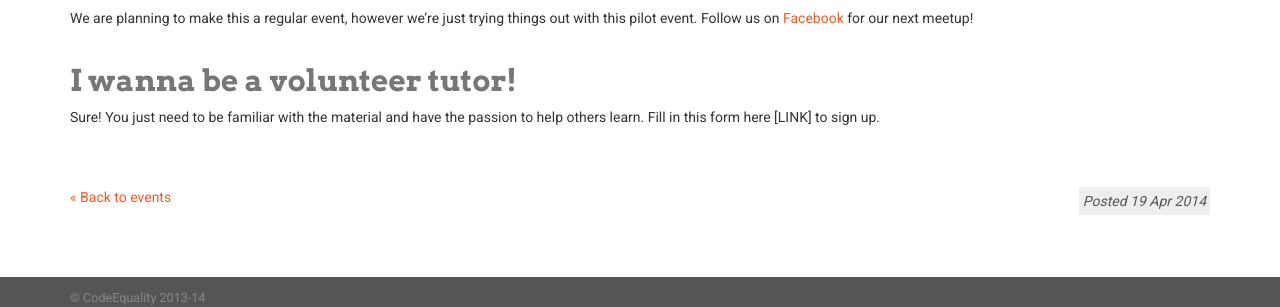
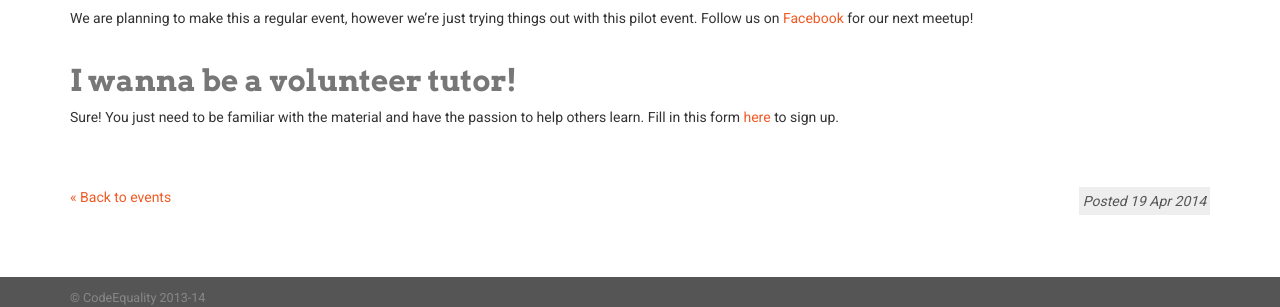
Before and after one commit to CodeEquality/codeequality.github.io, a Jekyll site: the page built from _posts/2014-04-19-monthly-meetups.md, in a window 1280 px wide and 900 px high, scrolled down 752 px. Shown: the part 523-830 px from the top of the window. Built offline with Jekyll 4.4.1, drawn with Linux system fonts in a browser that asks for light colours; nearby versions of some CDN libraries.

Commit message:
Add volunteer tutor link

```diff
--- a/_posts/2014-04-19-monthly-meetups.md
+++ b/_posts/2014-04-19-monthly-meetups.md
@@ -64,4 +64,4 @@ We are planning to make this a regular event, however we’re just trying things
 
 
 ##I wanna be a volunteer tutor!
-Sure! You just need to be familiar with the material and have the passion to help others learn. Fill in this form here [LINK] to sign up.
+Sure! You just need to be familiar with the material and have the passion to help others learn. Fill in this form [here](https://docs.google.com/forms/d/1t-J6mvTl53FVfnM0aapKNgjdFP-KMyqNXmmNp8jxwis/viewform) to sign up.
```
Also changed, not shown: 1 other file.
